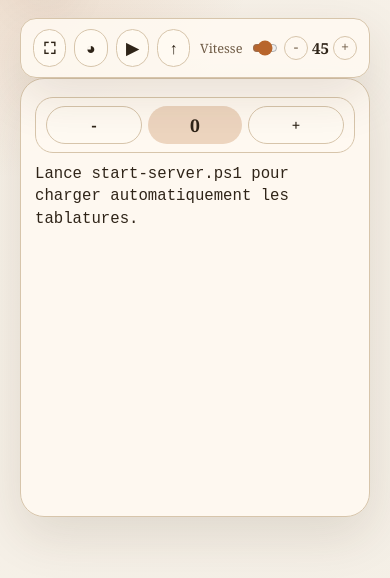
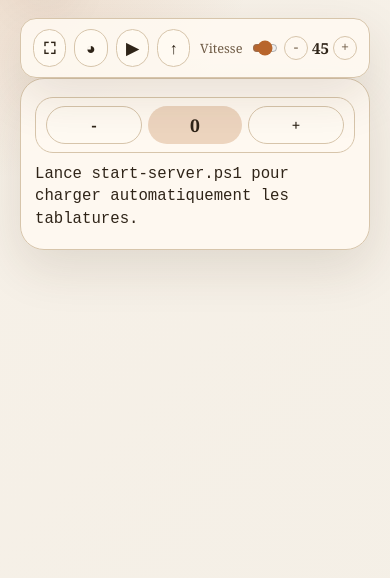
Before and after one commit to aurelcrz/PedroTabs, a plain HTML site: page index.html in a window 390 px wide. Shown: the part 82-660 px from the top of the page. Drawn offline with Linux system fonts and the light colour scheme; no server answers.

Commit message:
scrol hauteur

```diff
--- a/styles.css
+++ b/styles.css
@@ -903,8 +903,8 @@ code {
   }
 
   .viewer {
-    min-height: 52vh;
-    max-height: 62vh;
+    min-height: 0;
+    max-height: none;
     padding: 18px 14px;
   }
 
```
